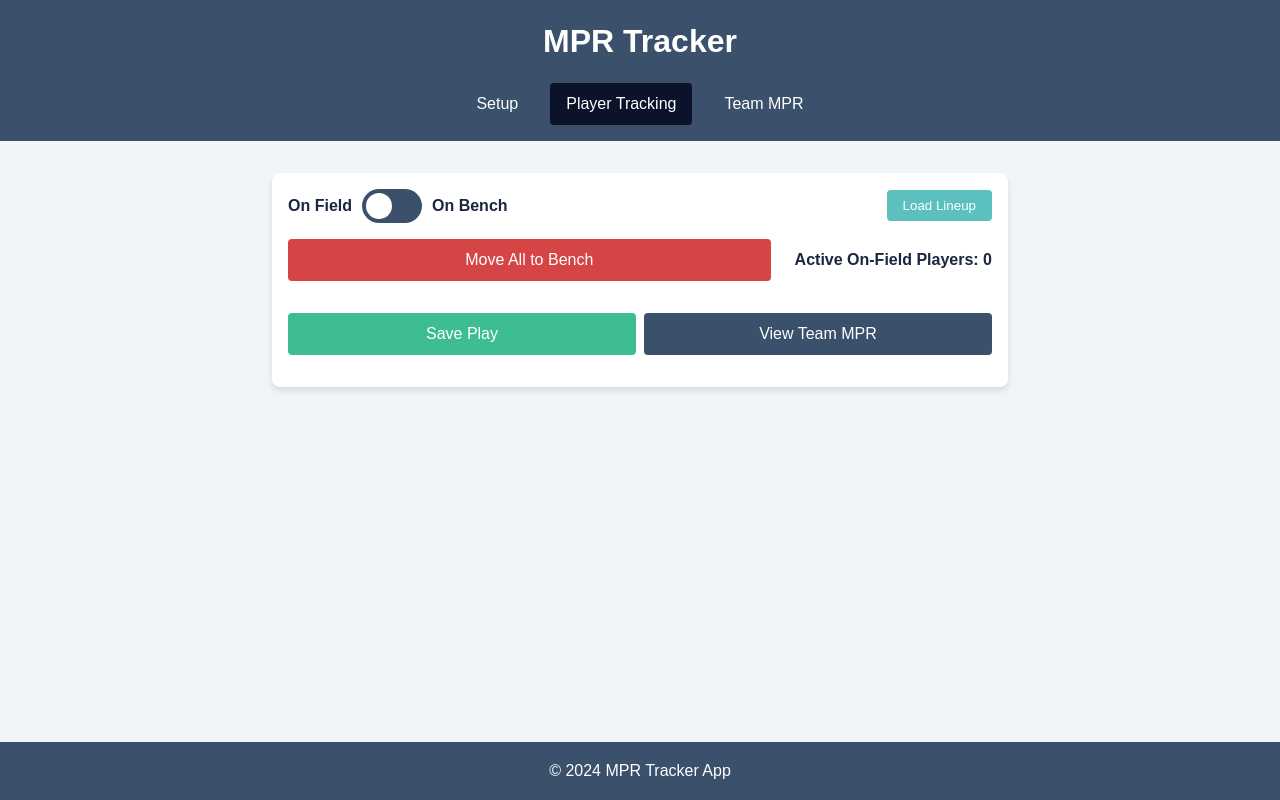
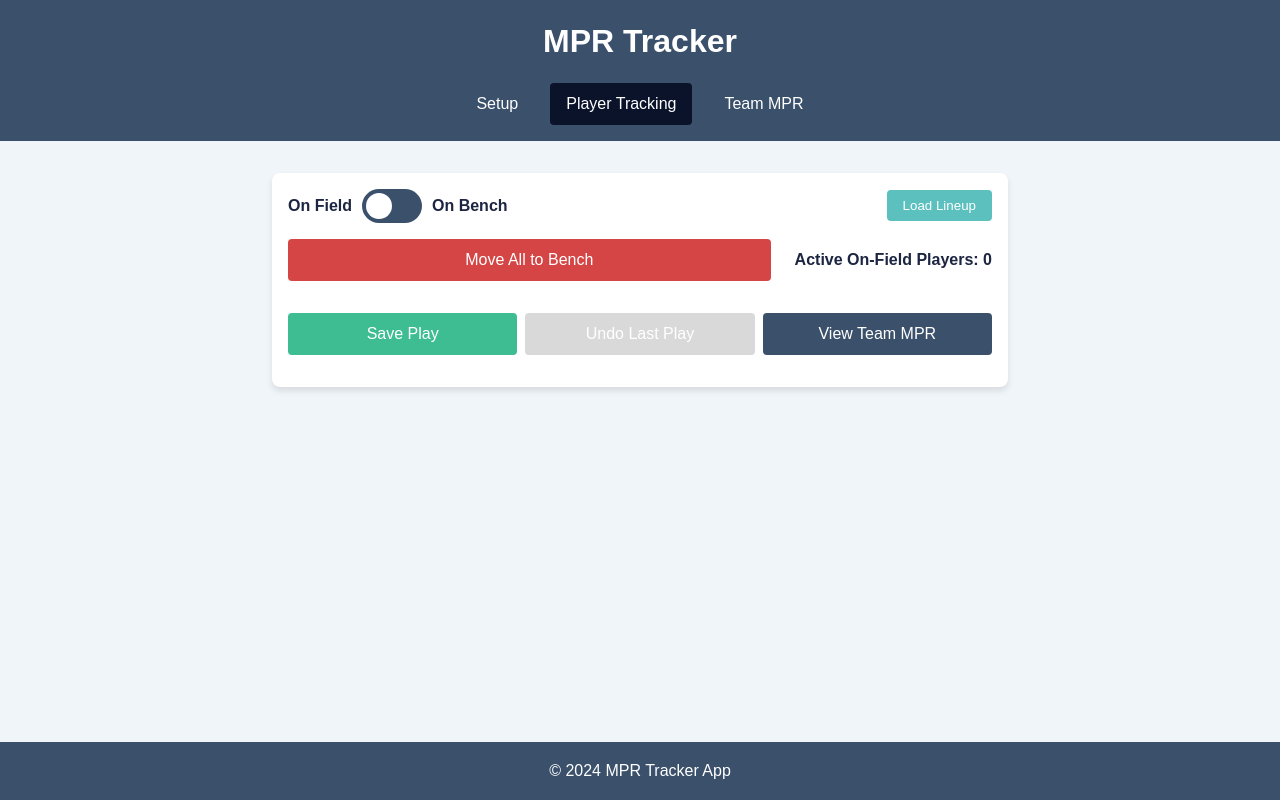
Before and after one commit to kakoyla/mpr-tracker, a Vue app: page /#/tracking in a window 1280 px wide. Built offline with nearby package versions, Linux system fonts and the light colour scheme.

Commit message:
added undo last play to player tracking screen

```diff
--- a/src/store/index.js
+++ b/src/store/index.js
@@ -1,4 +1,3 @@
-
 import { createStore } from 'vuex'
 
 export default createStore({
@@ -80,6 +79,16 @@ export default createStore({
     },
     clearLineups(state) {
       state.lineups = []
+    },
+    undoLastPlay(state) {
+      if (state.playHistory.length > 0) {
+        const lastPlay = state.playHistory.pop()
+        lastPlay.forEach(playerNumber => {
+          if (state.playerPlayCounts[playerNumber] > 0) {
+            state.playerPlayCounts[playerNumber]--
+          }
+        })
+      }
     }
   },
   actions: {
@@ -113,6 +122,10 @@ export default createStore({
     },
     updateSelectedPlayers({ commit }, players) {
       commit('updateSelectedPlayers', players)
+    },
+    undoLastPlay({ commit, dispatch }) {
+      commit('undoLastPlay')
+      dispatch('saveToLocalStorage')
     }
   },
   getters: {
@@ -126,6 +139,9 @@ export default createStore({
       return state.players
         .filter(player => !state.selectedPlayers.includes(player.number))
         .map(player => player.number)
+    },
+    canUndoPlay: (state) => {
+      return state.playHistory.length > 0
     }
   }
 })
--- a/src/views/PlayerTracking.vue
+++ b/src/views/PlayerTracking.vue
@@ -35,6 +35,7 @@
     </div>
     <div class="action-buttons">
       <button @click="savePlay" class="save-button">Save Play</button>
+      <button @click="undoLastPlay" class="undo-button" :disabled="!canUndoPlay">Undo Last Play</button>
       <button @click="viewTeamMPR" class="view-mpr-button">View Team MPR</button>
     </div>
     <div v-if="showSaved" class="saved-message">Saved</div>
@@ -106,6 +107,8 @@ export default {
         .sort((a, b) => a.number - b.number)
     })
 
+    const canUndoPlay = computed(() => store.getters.canUndoPlay)
+
     const isPlayerActive = (number) => {
       return isOnBench.value ? onBenchPlayers.value.includes(number) : selectedPlayers.value.includes(number)
     }
@@ -144,6 +147,11 @@ export default {
       setTimeout(() => {
         showSaved.value = false
       }, 1000)
+    }
+
+    const undoLastPlay = () => {
+      store.dispatch('undoLastPlay')
+      updateGridLayout()
     }
 
     const viewTeamMPR = () => {
@@ -216,6 +224,8 @@ export default {
       togglePlayer,
       clearAllActive,
       savePlay,
+      undoLastPlay,
+      canUndoPlay,
       viewTeamMPR,
       gridContainer,
       gridStyle,
@@ -362,6 +372,7 @@ input:checked + .slider:before {
   color: white;
   border-color: var(--active-color);
 }
+
 .player-grid button.ineligible {
   opacity: 0.5;
   cursor: not-allowed;
@@ -375,7 +386,7 @@ input:checked + .slider:before {
   margin-bottom: 1rem;
 }
 
-.save-button, .view-mpr-button, .clear-all-button {
+.save-button, .view-mpr-button, .clear-all-button, .undo-button {
   flex: 1;
   padding: 0.75rem;
   font-size: 1rem;
@@ -410,6 +421,20 @@ input:checked + .slider:before {
 
 .clear-all-button:hover {
   background-color: #c13c3c;
+}
+
+.undo-button {
+  background-color: #f0ad4e;
+  color: white;
+}
+
+.undo-button:hover {
+  background-color: #ec971f;
+}
+
+.undo-button:disabled {
+  background-color: #d9d9d9;
+  cursor: not-allowed;
 }
 
 .active-count {
@@ -496,6 +521,10 @@ input:checked + .slider:before {
     flex-direction: column;
   }
 
+  .save-button, .view-mpr-button, .clear-all-button, .undo-button {
+    width: 100%;
+  }
+
   .active-count {
     margin-left: 0;
     margin-top: 0.5rem;
@@ -511,9 +540,5 @@ input:checked + .slider:before {
   .player-grid button {
     font-size: 1rem;
   }
-
-  .save-button, .view-mpr-button, .clear-all-button {
-    width: 100%;
-  }
 }
 </style>
```
